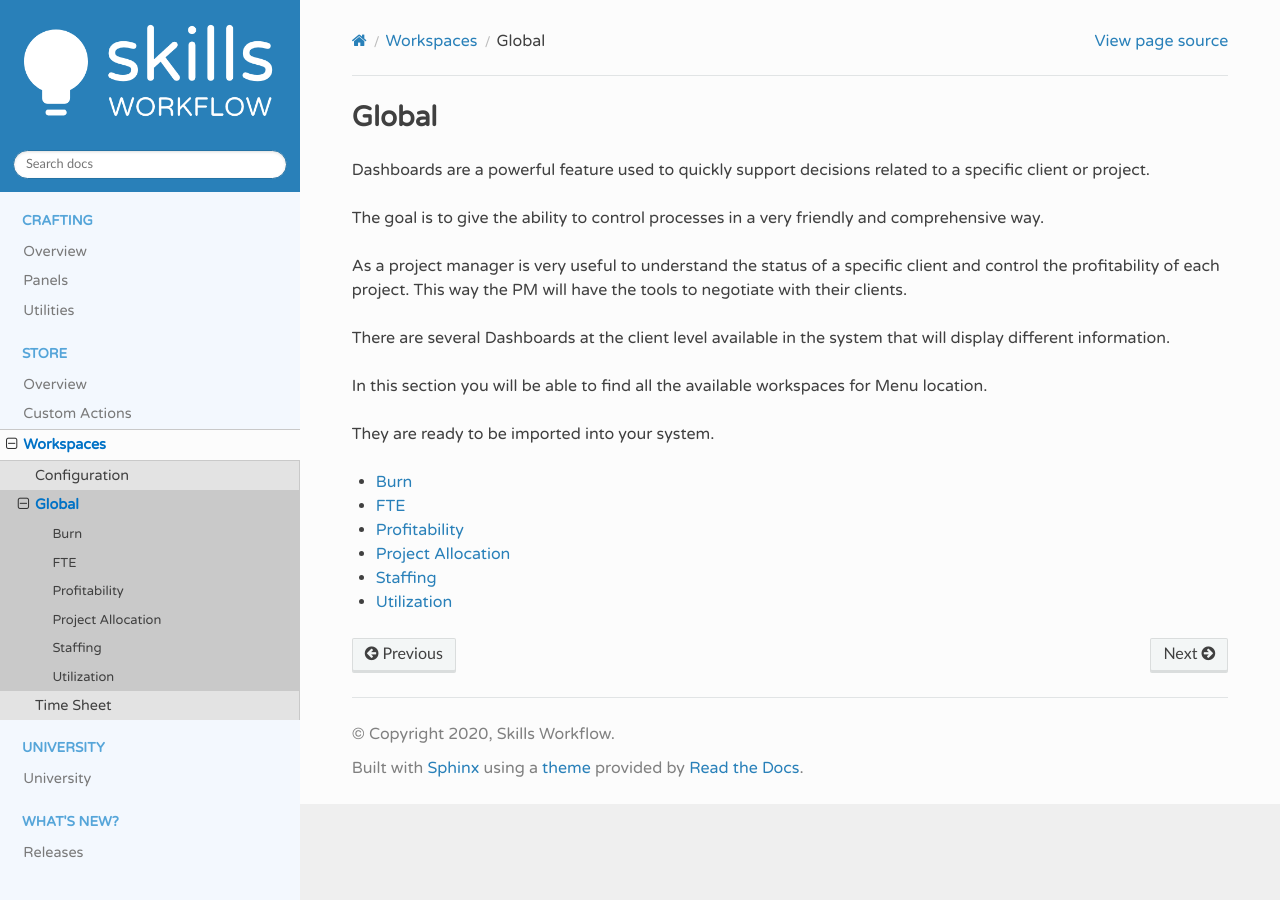
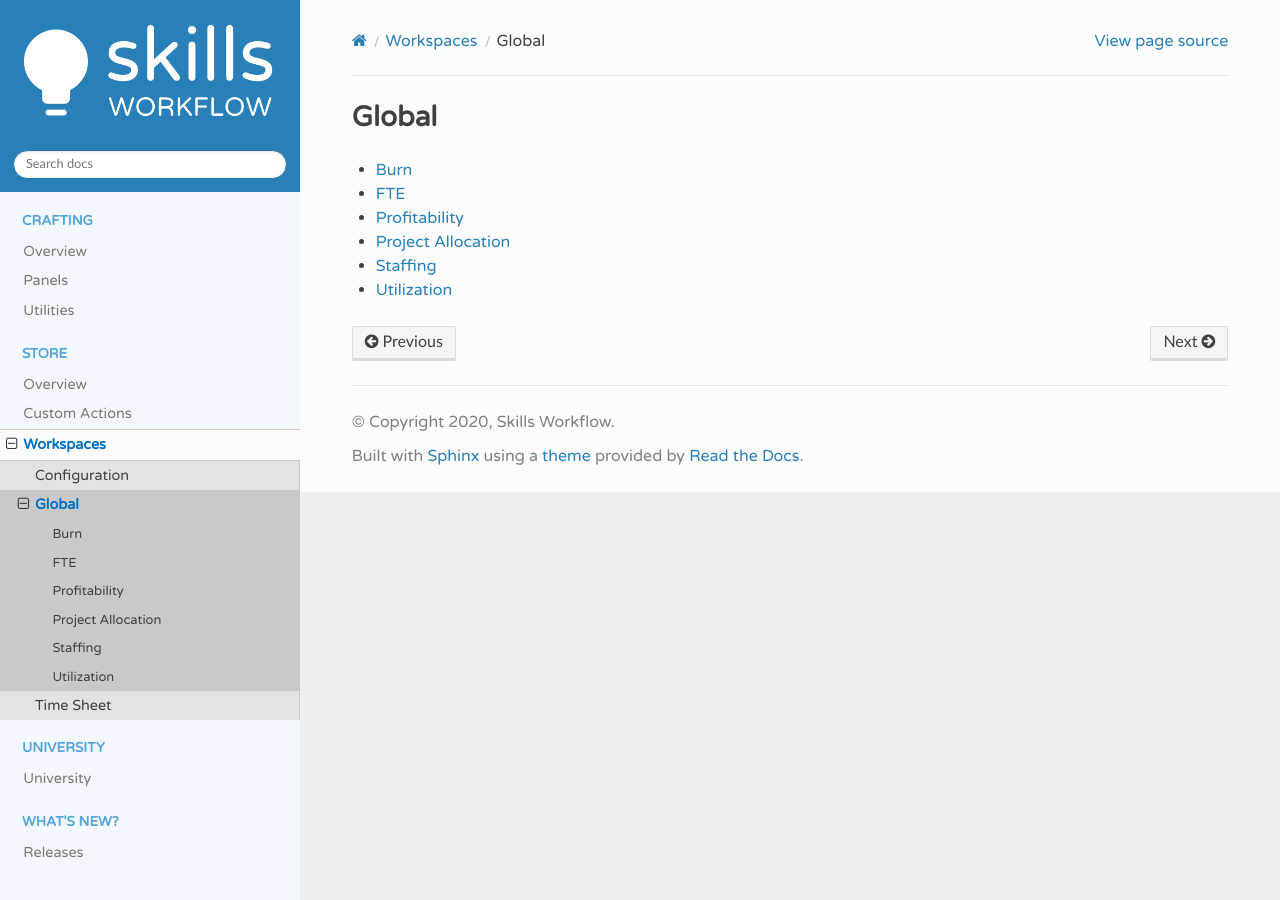
Before and after one commit to ndangeles/Documentation, a Sphinx documentation site: the page built from docs/store/workspaces/global/index.rst, in a window 1280 px wide. Built offline with Sphinx 7.4.7 and the Read the Docs theme 2.0.0, drawn with Linux system fonts in a browser that asks for light colours.

Commit message:
Fixed workspaces index

```diff
--- a/docs/store/workspaces/global/index.rst
+++ b/docs/store/workspaces/global/index.rst
@@ -1,17 +1,6 @@
 Global
 ======
 
-Dashboards are a powerful feature used to quickly support decisions related to a specific client or project.
-
-The goal is to give the ability to control processes in a very friendly and comprehensive way.
-
-As a project manager is very useful to understand the status of a specific client and control the profitability of each project. This way the PM will have the tools to negotiate with their clients.
-
-There are several Dashboards at the client level available in the system that will display different information.
-
-In this section you will be able to find all the available workspaces for Menu location.
-
-They are ready to be imported into your system.
 
 .. toctree::
    :glob:
--- a/docs/store/workspaces/index.rst
+++ b/docs/store/workspaces/index.rst
@@ -2,7 +2,10 @@ Workspaces
 ==========
 
 In this section you will be able to find all the available workspaces.
-They are ready to be imported into your system.
+Workspaces are a powerful feature used to quickly support decisions related to a specific client or project.
+The goal is to give the ability to control processes in a very friendly and comprehensive way.
+
+Workspaces are ready to be imported into your system.
 
 .. toctree::
    :glob:
```
